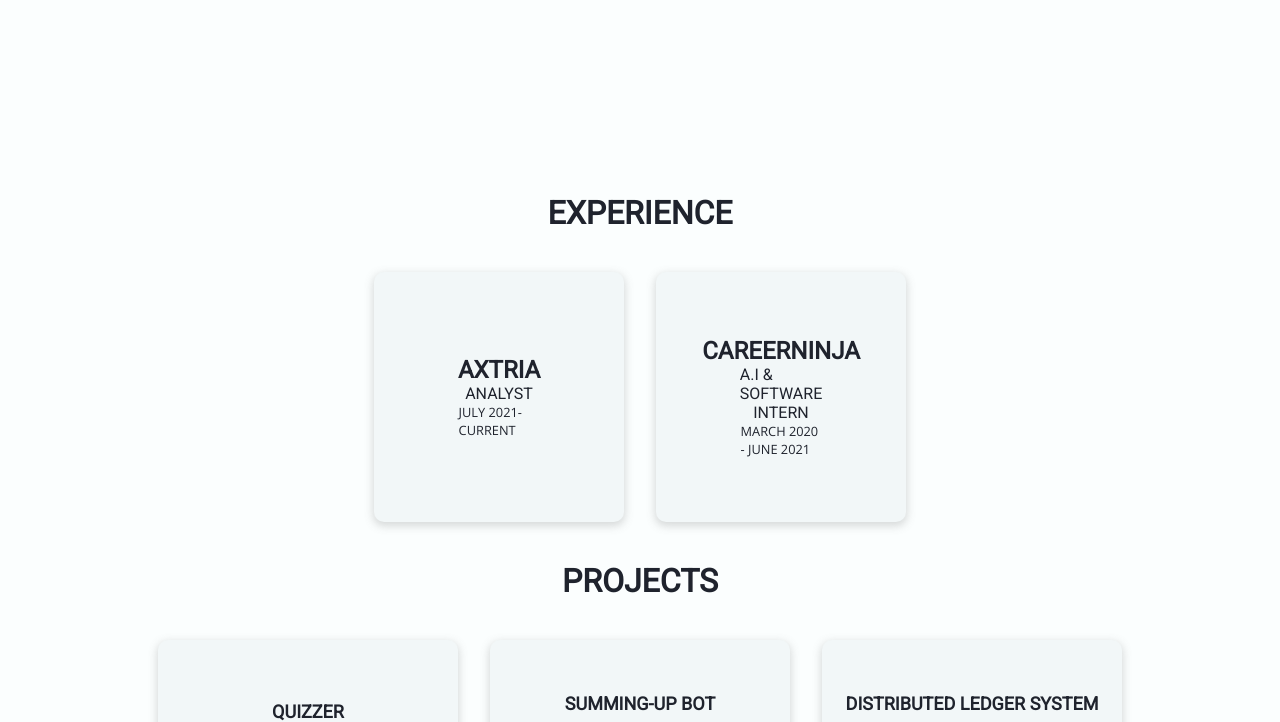
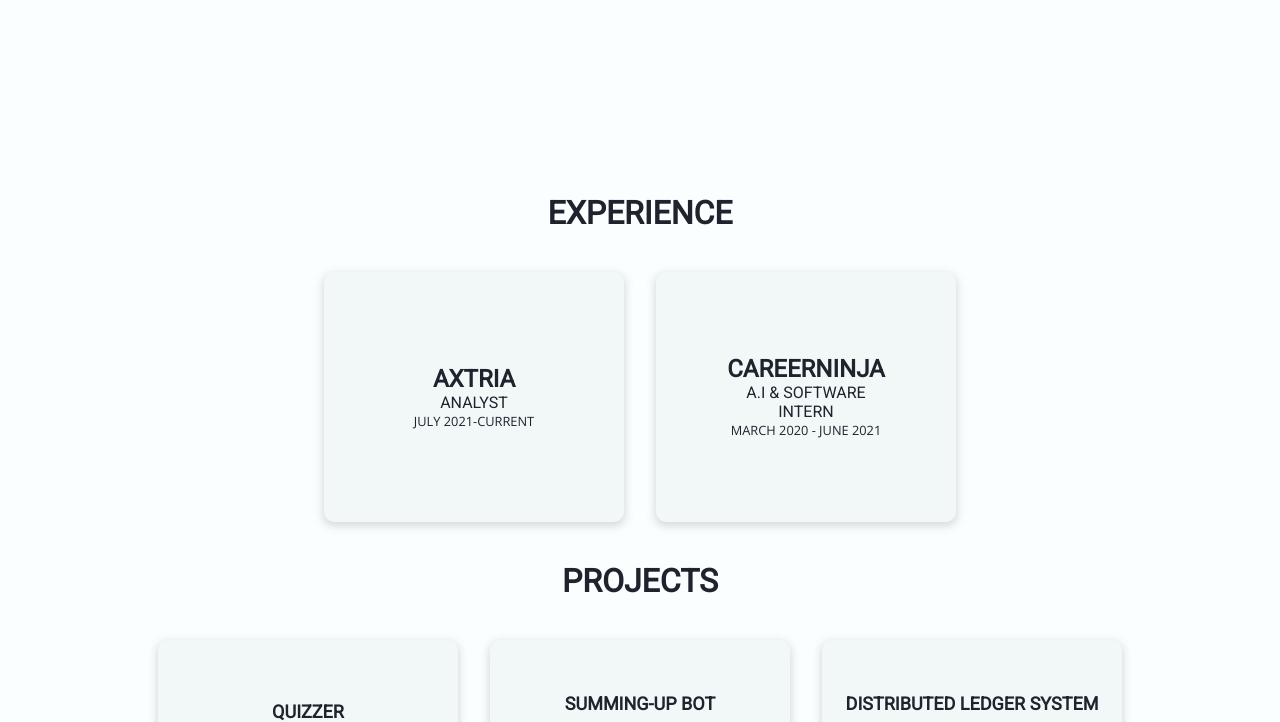
Before and after one commit to enraiha0307/Anil-Chhipa, a plain HTML site: page index.html in a window 1280 px wide. Shown: the part 513-1235 px from the top of the page. Drawn offline with nearby package versions, Linux system fonts and the light colour scheme.

Commit message:
changed css

```diff
--- a/style.scss
+++ b/style.scss
@@ -1049,9 +1049,9 @@ nav{
   // margin: 3rem auto;
   // padding: 1rem auto;
   margin: 1.5rem 1rem;
-  width:250px;
+  width:300px;
   height: 250px;
-  padding: 15%;
+  padding: 5%;
   border-radius: 10px;
   background-color: #F2F7F8;
   box-shadow: 0px 3px 8px 1px rgba(109, 106, 106, 0.25);
```
Also changed, not shown: app.js (line endings or trailing spaces), style.css, 1 other file.
